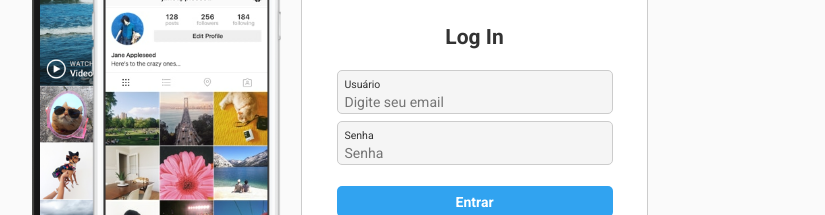
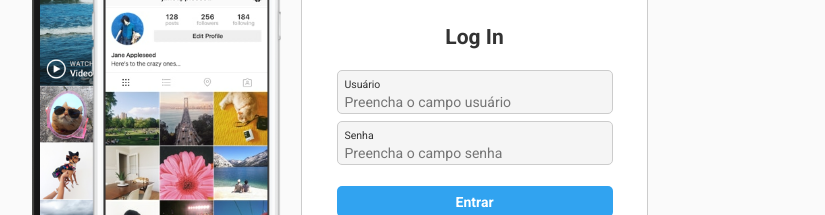
Before and after one commit to BeatrizFabri/instagram-frontend, a React (Create React App) app: page / in a window 1280 px wide. Shown: the part 280-495 px from the top of the page, without its empty margins (346-1171 px from the left). Built offline with nearby package versions, Linux system fonts and the light colour scheme.

Commit message:
login e cadastro finalizados

```diff
--- /dev/null
+++ b/src/Components/BottomNavLoggedOutLogin.js
@@ -0,0 +1,17 @@
+import React from 'react'
+import { Link } from 'react-router-dom'
+
+function BottomNavLoggedOutLogin() {
+    return (
+        <footer>
+        <nav>
+            <div>
+                <p>Tem uma conta?</p>
+                <Link to='/'>Conecte-se</Link>
+            </div>
+        </nav>
+    </footer>
+    )
+}
+
+export default BottomNavLoggedOutLogin
--- a/src/Components/HeaderNavLoggedOut.js
+++ b/src/Components/HeaderNavLoggedOut.js
@@ -5,7 +5,7 @@ import LogoInstagram from '../Assets/instagram-logo.png'
 function HeaderNavLoggedOut() {
     return (
         <header>
-            <nav class='nav-loggedout'>
+            <nav className='nav-loggedout'>
                 <img src={LogoInstagram} alt='Logo do Instagram' />
             </nav>
         </header>
--- a/src/Components/InputStandard.js
+++ b/src/Components/InputStandard.js
@@ -1,11 +1,17 @@
 import React from 'react'
 
-function InputStandard({ title, type }) {
+function InputStandard({ title, type, state, setState }) {
     return (
         <div className='input-field'>
-            <label for={title}>{title}</label>
-            <input id={title} type={type} placeholder={ `Preencha o campo ${title.toLowerCase()}`} />
-        </div>
+            <label htmlFor={title}>{title}</label>
+            <input
+            id={title}
+            type={type}
+            placeholder={ `Preencha o campo ${title.toLowerCase()}`}
+            value={state}
+            onChange={setState}
+            />
+            </div>
     )
 }
 
--- a/src/Components/LoginMainSection.js
+++ b/src/Components/LoginMainSection.js
@@ -1,7 +1,13 @@
-import React from 'react'
+import React, { useState } from 'react'
+
+import InputStandard from '../Components/InputStandard'
+
 import HeroImg from '../Assets/hero-img.png'
 
 function LoginMainSection() {
+    const [username, setUsername] = useState('')
+    const [password, setPassword] = useState('')
+
     return (
         <main>
             <div className='form-login-register'>
@@ -9,14 +15,18 @@ function LoginMainSection() {
                 <form>
                     <h1>Log In</h1>
                     <fieldset>
-                        <div className='input-field'>
-                            <label for='user'>Usuário</label>
-                            <input id='user' type='text' placeholder='Digite seu email' />
-                        </div>
-                        <div className='input-field'>
-                            <label for='password'>Senha</label>
-                            <input id='password' type='password' placeholder='Senha' />
-                        </div>
+                        <InputStandard
+                            title='Usuário'
+                            type='text'
+                            state={username}
+                            setState={e => setUsername(e.target.value)}
+                        />
+                        <InputStandard
+                            title='Senha'
+                            type='password'
+                            state={password}
+                            setState={e => setPassword(e.target.value)}
+                        />
                     </fieldset>
                     <button>Entrar</button>
                 </form>
--- a/src/Components/RegisterMainSection.js
+++ b/src/Components/RegisterMainSection.js
@@ -1,16 +1,27 @@
-import React from 'react'
+import React, { useState } from 'react'
 
 import InputStandard from '../Components/InputStandard'
 
 import HeroImg from '../Assets/hero-img.png'
 
 function RegisterMainSection() {
-    let show = 1;
-    console.log(show)
+    const [show, setShow] = useState(1)
+
+    const [username, setUsername] = useState('')
+    const [password, setPassword] = useState('')
+    const [name, setName] = useState('')
+    const [description, setDescription] = useState('')
+    const [site, setSite] = useState('')
+    const [avatar, setAvatar] = useState('')
+
+    function loadFirstPage(e) {
+        e.preventDefault()
+        setShow(1)
+    }
 
     function loadSecondPage(e) {
         e.preventDefault()
-        show = 2
+        setShow(2)
     }
 
     return (
@@ -19,21 +30,69 @@ function RegisterMainSection() {
                 <img src={HeroImg} alt='Logo do Instagram' />
                 <form>
                     <h1>Cadastrar-se</h1>
-                    {show === 1?
+                    {show === 1 ?
                         <fieldset>
-                            <InputStandard title='Usuário' type='text' />
-                            <InputStandard title='Senha' type='password' />
-                            <InputStandard title='Nome' type='textarea' />
+                            <InputStandard
+                                title='Usuário'
+                                type='text'
+                                state={username}
+                                setState={e => setUsername(e.target.value)}
+                            />
+                            <InputStandard
+                                title='Senha'
+                                type='password'
+                                state={password}
+                                setState={e => setPassword(e.target.value)}
+                            />
+                            <InputStandard
+                                title='Nome'
+                                type='textarea'
+                                state={name}
+                                setState={e => setName(e.target.value)}
+                            />
                         </fieldset> :
                         <fieldset>
-                            <InputStandard title='Descrição' type='text' />
-                            <InputStandard title='Site' type='password' />
-                            <InputStandard title='Foto de Perfil' type='textarea' />
+                            <InputStandard
+                                title='Descrição'
+                                type='text'
+                                state={description}
+                                setState={e => setDescription(e.target.value)}
+                            />
+                            <InputStandard
+                                title='Site'
+                                type='text'
+                                state={site}
+                                setState={e => setSite(e.target.value)}
+                            />
+                            <InputStandard
+                                title='Foto de Perfil'
+                                type='textarea'
+                                state={avatar}
+                                setState={e => setAvatar(e.target.value)}
+                            />
                         </fieldset>}
                     <div className='form-navigation'>
-                        <button>1</button>
-                        <button onClick={loadSecondPage}>2</button>
-                        <button>Finalizar</button>
+                        {show === 1 ?
+                            <>
+                                <button
+                                    style={{ background: '#87CEFA' }}
+                                    onClick={loadFirstPage}
+                                >1</button>
+                                <button
+                                    onClick={loadSecondPage}
+                                >2</button>
+                            </> :
+                            <>
+                                <button
+                                    onClick={loadFirstPage}
+                                >1</button>
+                                <button
+                                    style={{ background: '#87CEFA' }}
+                                    onClick={loadSecondPage}
+                                >2</button>
+                            </>
+                        }
+                        {avatar && site && description && username && name && password && <button  style={{ background: '#0095f6' }}>Finalizar</button>}
                     </div>
                 </form>
             </div>
--- a/src/Pages/Register.js
+++ b/src/Pages/Register.js
@@ -1,14 +1,14 @@
 import React from 'react'
 import RegisterMainSection from '../Components/RegisterMainSection'
-import BottomNavLoggedOut from '../Components/BottomNavLoggedOut'
 import HeaderNavLoggedOut from '../Components/HeaderNavLoggedOut'
+import BottomNavLoggedOutLogin from '../Components/BottomNavLoggedOutLogin'
 
 function Register() {
     return (
         <>
             <HeaderNavLoggedOut />
             <RegisterMainSection />
-            <BottomNavLoggedOut />
+            <BottomNavLoggedOutLogin />
         </>
 
     )
--- a/src/Styles/main.scss
+++ b/src/Styles/main.scss
@@ -186,11 +186,10 @@ main {
             width: 80%;
 
             button {
-                background-color: #ccc;
-                color: #333333;
-                width: 100%;
-             }
-    }
+               width: 100%;
+               background: #ccc;
+            }
+      }
 
     }
 
```
